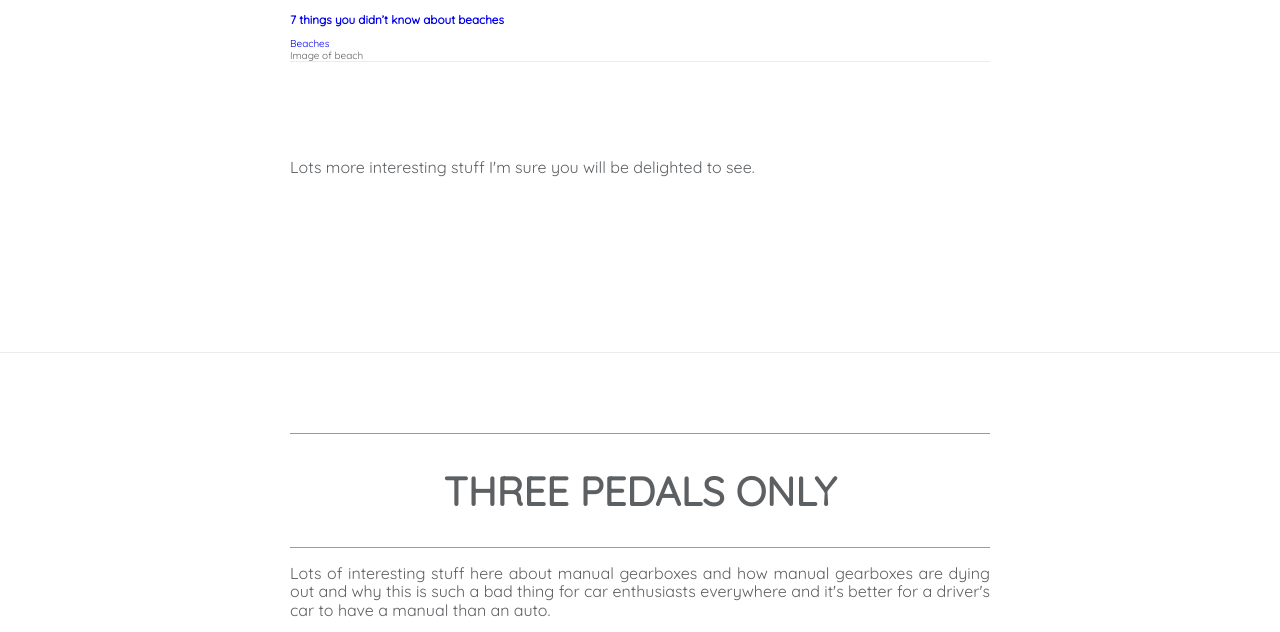
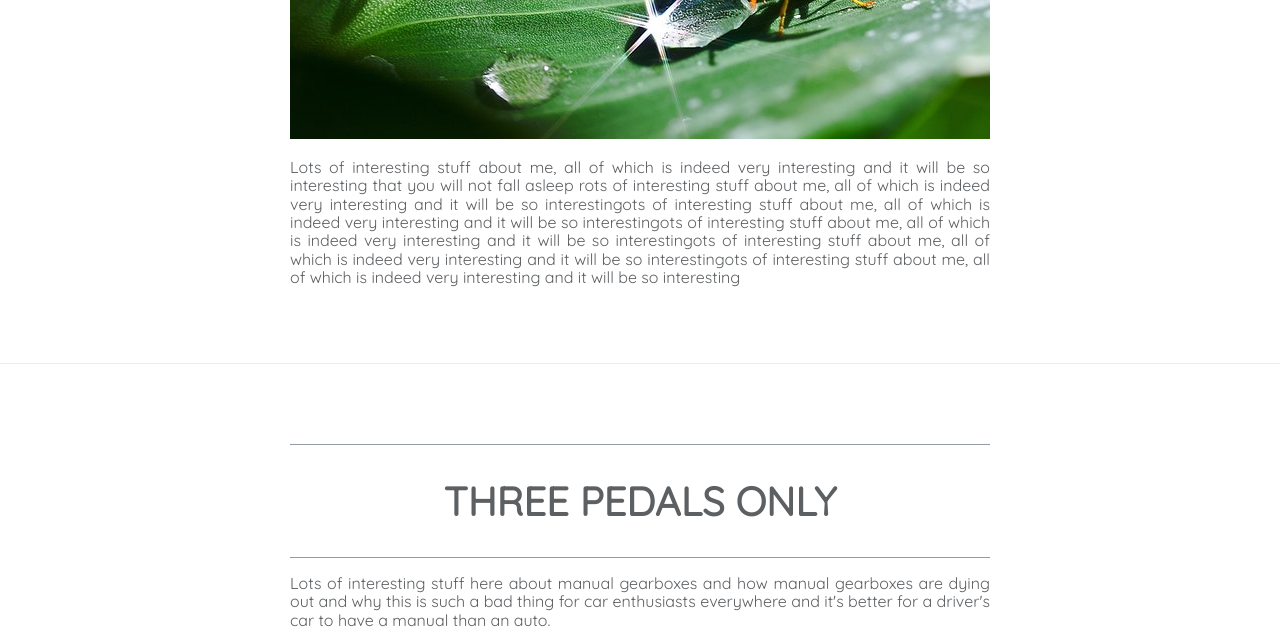
Before and after one commit to robertkieronreeves/Portfolio, a PHP site: page /Portfolio.html in a window 1280 px wide. Shown: the part 1008-1640 px from the top of the page. Run offline with PHP 8.4, Linux system fonts and the light colour scheme; some libraries are stand-ins or nearby versions.

Commit message:
image changes

```diff
--- a/Portfolio.css
+++ b/Portfolio.css
@@ -50,11 +50,17 @@ Body {
     margin-left: auto;
     margin-right: auto;
     padding-top: 80px;
-    padding-bottom: 80px;
+    padding-bottom: 30px;
+    overflow: auto;
 }
 
 .blog-wrapper {
     border-top: 1px solid #EAEDF0;
+    margin-top: 30px;
+}
+
+.article-wrapper {
+    width: 100%
 }
 
 .sf-card {
@@ -76,10 +82,11 @@ h2 {
     width: 100%;
 }
 
-.blog-article {
-    border-bottom: 1px solid #EAEDF0;
+.article {
+    position: relative;
+    float: left;
+    width: 100%;
 }
-
 
 .sub-heading {
     text-align: center;
@@ -157,3 +164,8 @@ a {
     position: relative;
     top: 10px;
 }
+
+.text-bottom {
+    position: relative;
+    top: 30px;
+}
--- a/Portfolio.html
+++ b/Portfolio.html
@@ -41,29 +41,15 @@
             <h2>ABOUT ME</h2>
             <div class="sub-heading-rule-after"></div>
             <p class="main-content-text">
-                Lots of interesting stuff about me, all of which is indeed very interesting and it will be so interesting that you will not fall asleep reading it all I promise. Are you not entertained yet?</p>
-            <div class="blog-article">
-                <a class="picture-link" href="https://unsplash.com/"></a>
-                        <img data-img-id="14081" width="300" height="400" src="tim-patch-1052821-unsplash.jpg" class="sf-card__image wp-post-image" alt="sea shore">
-                <div class="sf-card__text">
-                    <h3 class="sf-card__title" itemprop="name headline">
-                        <a class="sf-card__title-link" href="https://sniffpetrol.com/2018/09/04/7-things-you-didnt-know-about-lando-norris/" itemprop="url">7 things you didn’t know about beaches</a>
-                    </h3>
-                    <div class="sf-card__excerpt" itemprop="description">
-                    </div>
-                </div>
-                <div class="sf-card__meta">
-                    <div class="sf-author">
-                        <a class="sf-author__link" href="https://en.wikipedia.org/wiki/Beach" itemprop="url"><span itemprop="name">Beaches</span></a>                        <meta itemprop="worksFor" content="Sniff Petrol">
-                    </div>
-                    <time class="sf-date" datetime="2018-09-04T08:29:15+00:00" itemprop="datePublished">Image of beach</time>
-                </div>
+                Lots of interesting stuff about me, all of which is indeed very interesting and it will be so interesting that you will not fall asleep reading it all I promise. Are you not entertained yet?Lots of interesting stuff about me, all of which is indeed very interesting and it will be so interesting that you will not fall asleep reading it all I promise. Are you not entertained yet?Lots of interesting stuff about me, all of which is indeed very interesting and it will be so interesting that you will not fall asleep reading it all I promise. Are you not entertained yet?</p>
+            <div class="article">
+                <img width="" height="" src="a-drop-of-water-osa-water-leaf-158725.jpeg" class="image" alt="sea shore">
+                <p class="main-content-text">Lots of interesting stuff about me, all of which is indeed very interesting and it will be so interesting that you will not fall asleep rots of interesting stuff about me, all of which is indeed very interesting and it will be so interestingots of interesting stuff about me, all of which is indeed very interesting and it will be so interestingots of interesting stuff about me, all of which is indeed very interesting and it will be so interestingots of interesting stuff about me, all of which is indeed very interesting and it will be so interestingots of interesting stuff about me, all of which is indeed very interesting and it will be so interesting</p>
             </div>
-                <p class="main-content-wrapper">Lots more interesting stuff I'm sure you will be delighted to see.</p>
         </div>
     </div>
-</body>
-            <div class="blog-wrapper">
+</div>
+    <div class="blog-wrapper">
                 <div class="main-content-wrapper">
                 <div class="blog-container" id="C2">
                     <div class="sub-heading-rule-before"></div>
@@ -75,13 +61,13 @@
                         <p class="blog-text-paragraph">Stuff here about manual gearboxesStuff here about manual gearboxesStuff here about manual gearboxesStuff here about manual gearboxesStuff here about manual gearboxesStuff here about manual gearboxesStuff here about manual gearboxesStuff here about manual gearboxesStuff here about manual gearboxesStuff here about manual gearboxesStuff here about manual gearboxesStuff here about manual gearboxesStuff here about manual gearboxesStuff here about manual gearboxesStuff here about manual gearboxesStuff here about manual gearboxesStuff here about manual gearboxesStuff here about manual gearboxes</p>
                         <img class="gearbox" src="https://user-images.githubusercontent.com/271652/38042847-6d825426-3283-11e8-8b37-bb58514c3a2f.png" alt="stick shift">
                         <p class="blog-text-paragraph">Stuff here about manual gearboxesStuff here about manual gearboxesStuff here about manual gearboxesStuff here about manual gearboxesStuff here about manual gearboxesStuff here about manual gearboxesStuff here about manual gearboxesStuff here about manual gearboxesStuff here about manual gearboxesStuff here about manual gearboxesStuff here about manual gearboxesStuff here about manual gearboxesStuff here about manual gearboxesStuff here about manual gearboxesStuff here about manual gearboxesStuff here about manual gearboxesStuff here about manual gearboxesStuff here about manual gearboxes</p>
-                    </div>
+                    </div>ß
                 </div>
                 </div>
             </div>
         </div>
     </div>
-
+</body>
     <div class="footer" id="C3">
         <div class="footer-text">
             <a class ="nav-text">CONTACT DETAILS:  <img class="contact-image" src="if_5303_-_Gmail_1218788.png" alt="email"> ROBERTKIERONREEVES@GMAIL.COM    <img class="contact-image" src="if_phone_281830.png" alt="phone"> +447762060755</a>
```
Also changed, not shown: logo-styling.css (added, +11 -0 lines), a-drop-of-water-osa-water-leaf-158725.jpeg (added).
